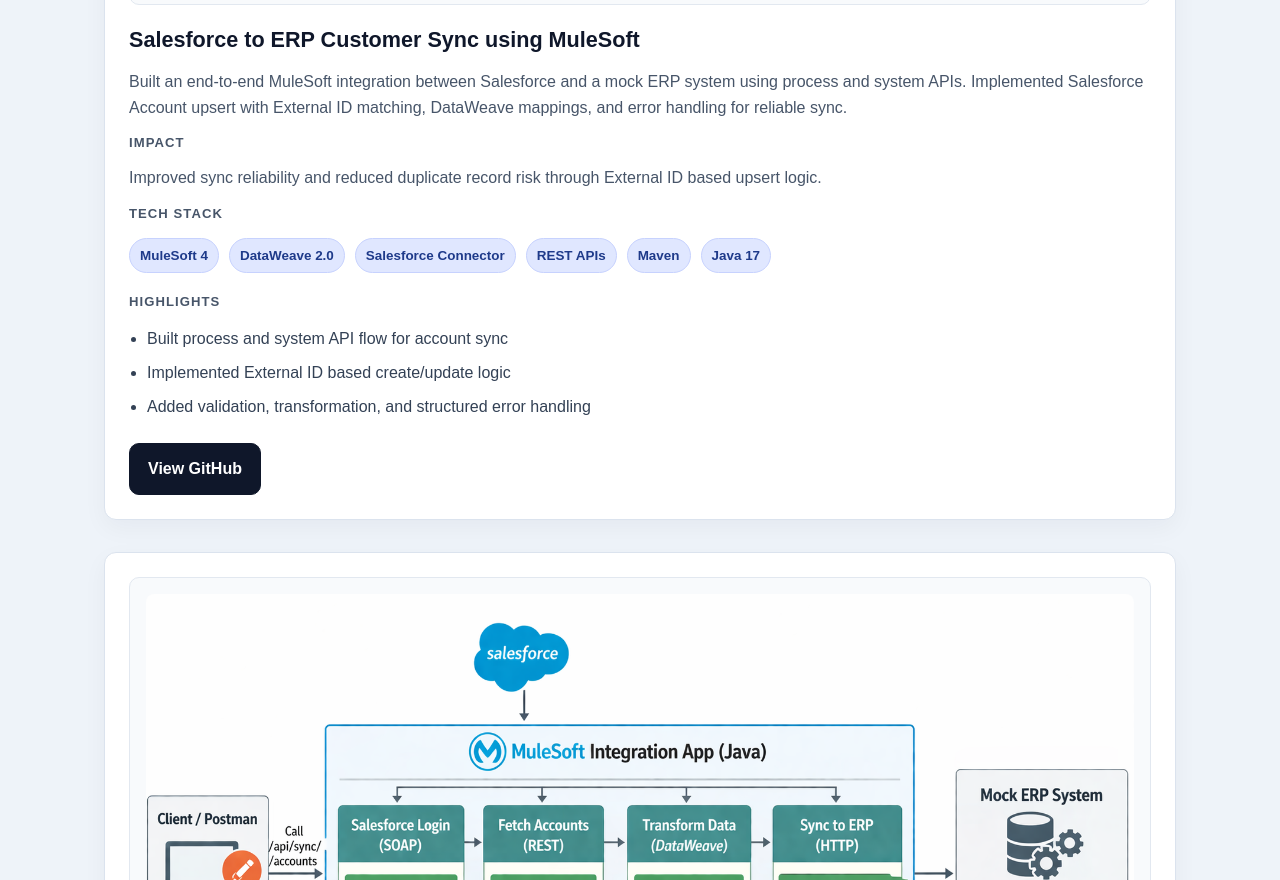
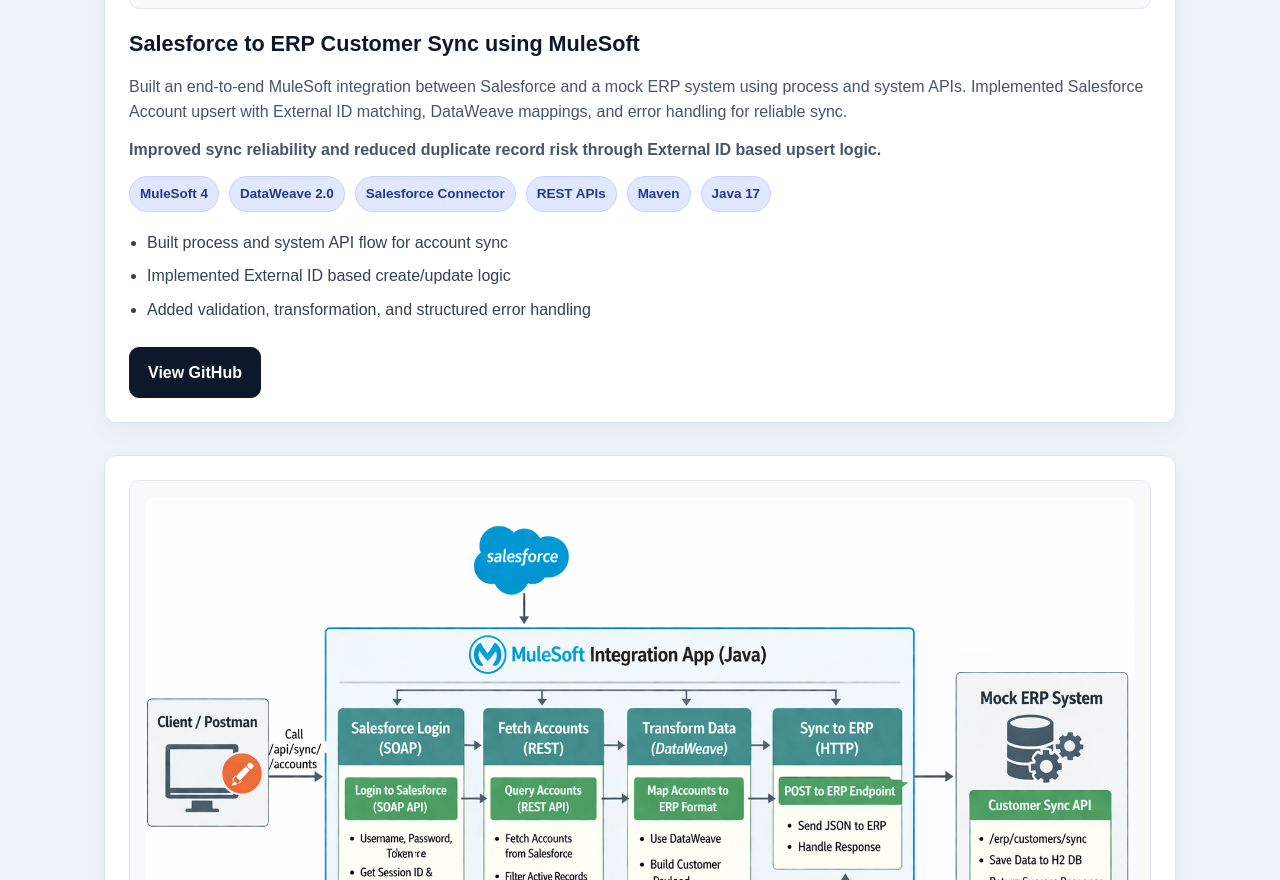
Before and after one commit to nisha-tamta/nisha-portfolio, a React (Vite) app: page / in a window 1280 px wide. Shown: the part 1920-2800 px from the top of the page. Built offline with nearby package versions, Linux system fonts and the light colour scheme.

Commit message:
Simplify project card structure for cleaner readability

```diff
--- a/src/App.jsx
+++ b/src/App.jsx
@@ -1,10 +1,28 @@
+import { useEffect, useState } from 'react'
 import './index.css'
 
 function App() {
+  const [showStickyName, setShowStickyName] = useState(false)
+
+  useEffect(() => {
+    const handleScroll = () => {
+      const triggerPoint = 220
+      setShowStickyName(window.scrollY > triggerPoint)
+    }
+
+    handleScroll()
+    window.addEventListener('scroll', handleScroll)
+
+    return () => window.removeEventListener('scroll', handleScroll)
+  }, [])
+
   return (
     <div className="site">
       <header className="navbar">
-        <div className="logo">Nisha Tamta</div>
+        <div className={`logo ${showStickyName ? 'logo-visible' : 'logo-hidden'}`}>
+          Nisha Tamta
+        </div>
+
         <nav>
           <a href="#about">About</a>
           <a href="#skills">Skills</a>
@@ -85,10 +103,10 @@
             DataWeave mappings, and error handling for reliable sync.
           </p>
 
-          <p className="project-label">Impact</p>
-          <p>Improved sync reliability and reduced duplicate record risk through External ID based upsert logic.</p>
+          <p className="project-impact">
+            Improved sync reliability and reduced duplicate record risk through External ID based upsert logic.
+          </p>
 
-          <p className="project-label">Tech Stack</p>
           <div className="stack-tags">
             <span>MuleSoft 4</span>
             <span>DataWeave 2.0</span>
@@ -98,7 +116,6 @@
             <span>Java 17</span>
           </div>
 
-          <p className="project-label">Highlights</p>
           <ul>
             <li>Built process and system API flow for account sync</li>
             <li>Implemented External ID based create/update logic</li>
@@ -119,10 +136,10 @@
             handling, and end-to-end local testing.
           </p>
 
-          <p className="project-label">Impact</p>
-          <p>Enabled consistent downstream ERP synchronization using transformed Salesforce account data.</p>
+          <p className="project-impact">
+            Enabled consistent downstream ERP synchronization using transformed Salesforce account data.
+          </p>
 
-          <p className="project-label">Tech Stack</p>
           <div className="stack-tags">
             <span>MuleSoft</span>
             <span>Salesforce Connector</span>
@@ -132,7 +149,6 @@
             <span>Postman</span>
           </div>
 
-          <p className="project-label">Highlights</p>
           <ul>
             <li>Retrieved Salesforce Account data through MuleSoft flow</li>
             <li>Transformed payloads for downstream ERP sync</li>
--- a/src/index.css
+++ b/src/index.css
@@ -43,6 +43,7 @@
   background: rgba(238, 243, 249, 0.9);
   border-bottom: 1px solid #dbe3ee;
   backdrop-filter: blur(10px);
+  min-height: 72px;
 }
 
 .navbar nav {
@@ -67,6 +68,18 @@
   font-weight: 700;
   color: #0f172a;
   letter-spacing: -0.02em;
+  transition: opacity 0.25s ease, transform 0.25s ease;
+}
+
+.logo-hidden {
+  opacity: 0;
+  transform: translateY(-4px);
+  pointer-events: none;
+}
+
+.logo-visible {
+  opacity: 1;
+  transform: translateY(0);
 }
 
 .hero {
@@ -237,14 +250,10 @@
   border-radius: 8px;
 }
 
-.project-label {
-  font-size: 0.82rem;
-  font-weight: 800;
-  letter-spacing: 0.08em;
-  text-transform: uppercase;
-  color: #2563eb;
-  margin-top: 10px;
-  margin-bottom: 6px;
+.project-impact {
+  font-weight: 600;
+  color: #334155;
+  margin-bottom: 14px;
 }
 
 .stack-tags {
```
